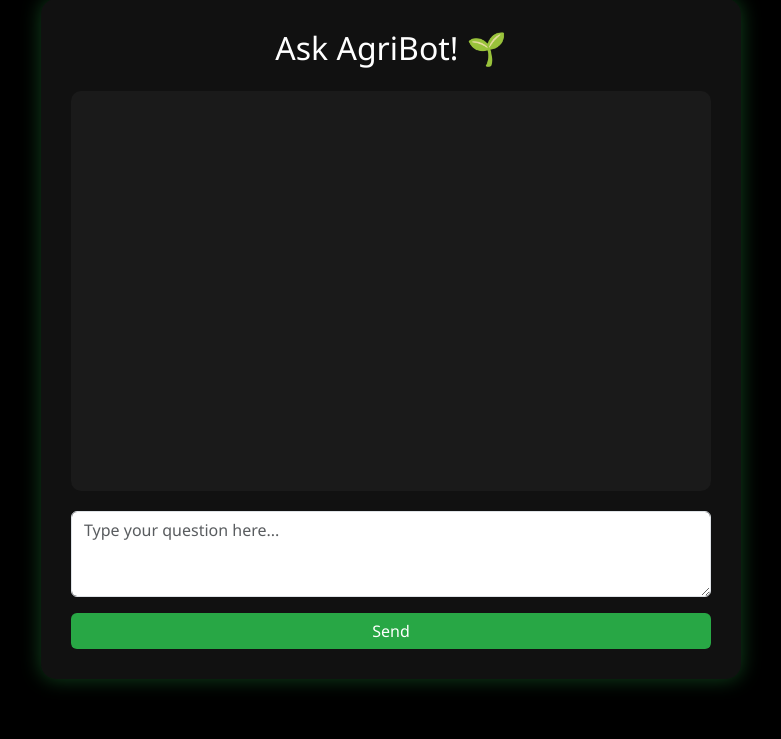
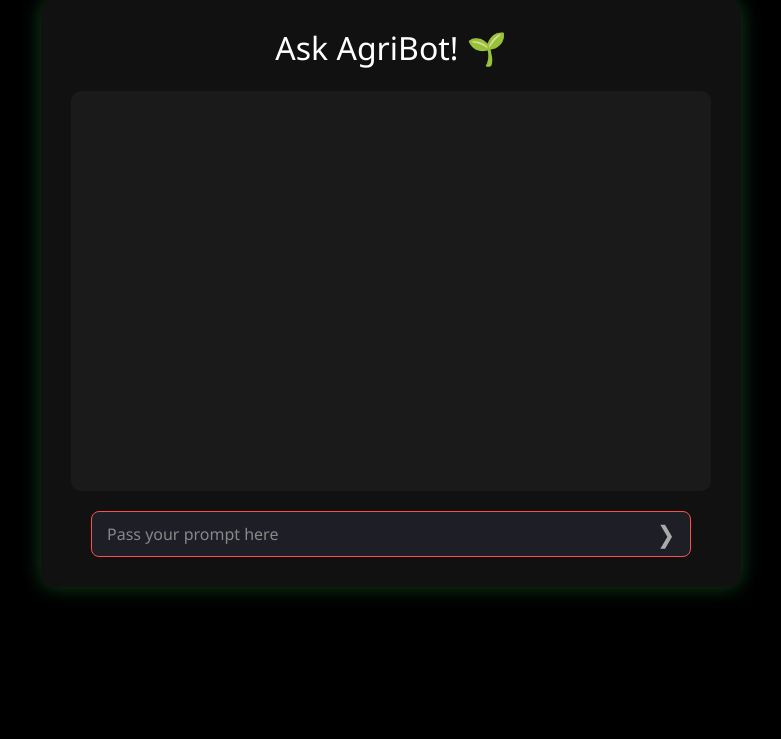
Before and after one commit to sundaram25018/KrishiMitra, a Flask app: page /bots in a window 1280 px wide. Shown: the part 117-856 px from the top of the page, without its empty margins (249-1030 px from the left). After the commit the page ends 713 px from the top, so only its background shows below. Run offline with Flask 3, Linux system fonts and the light colour scheme; parts of the project's set-up code (start-up, migrations or seed data) failed here and were passed over.

Commit message:
new features

```diff
--- a/static/style/bot.css
+++ b/static/style/bot.css
@@ -72,3 +72,40 @@
     button.btn-success:hover {
       background-color: #218838;
     }
+    .input-wrapper {
+  position: relative;
+  width: 100%;
+  max-width: 600px;
+  margin: auto;
+}
+
+.input-wrapper input {
+  background-color: #1e1f26;
+  color: #fff;
+  border: 1px solid #ff4d4d; /* Red border */
+  padding: 10px 40px 10px 15px;
+  border-radius: 8px;
+  width: 100%;
+  font-size: 1rem;
+  outline: none;
+}
+
+.input-wrapper input::placeholder {
+  color: #888;
+}
+
+.send-icon {
+  position: absolute;
+  top: 50%;
+  right: 10px;
+  transform: translateY(-50%);
+  background: none;
+  border: none;
+  color: #aaa;
+  font-size: 1.5rem;
+  cursor: pointer;
+}
+
+.send-icon:hover {
+  color: #28a745;
+}
--- a/templates/bot.html
+++ b/templates/bot.html
@@ -34,11 +34,13 @@
 
     <div id="chat-box" class="d-flex flex-column"></div>
 
-    <div class="mt-3">
-      <textarea id="userQuery" class="form-control" placeholder="Type your question here..." rows="3"></textarea>
-      <button onclick="sendMessage()" class="btn btn-success mt-3 w-100">Send</button>
-    </div>
-  </div>
+   <div class="input-wrapper">
+  <input type="text" id="userQuery" placeholder="Pass your prompt here" />
+  <button onclick="sendMessage()" class="send-icon">
+    &#x276F; <!-- Unicode arrow: ❯ -->
+  </button>
+</div>
+
 
   <!-- Script -->
   <script>
```
